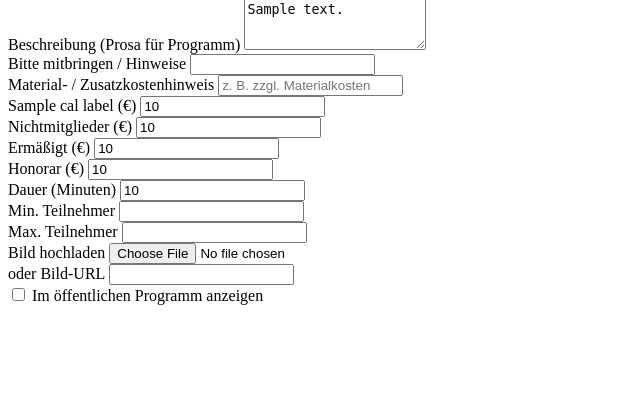
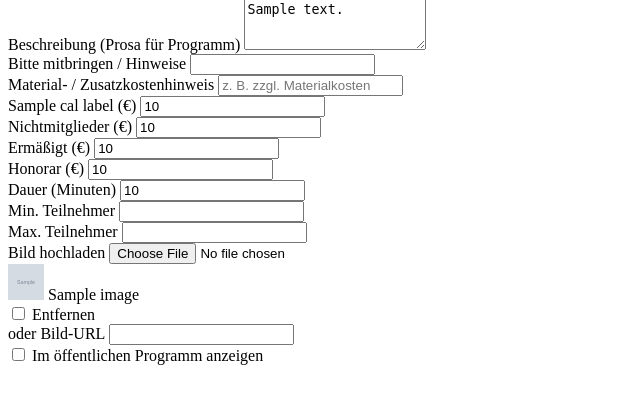
Before and after one commit to bzaiser/cal-django-kit, a Django app: template cal_kit/templates/cal_kit/includes/_offering_form_fields.html in a window 1280 px wide. Shown: the part 127-531 px from the top of the page, without its empty margins (0-640 px from the left). Run offline with Django 3.2, Linux system fonts and the light colour scheme; the template is opened without the code that fills it: most values are stand-ins (such as "Sample title", 1, 10 or a date in 2020); grey boxes marked "Sample" are stand-in pictures.

Commit message:
Show current uploaded image preview and remove checkbox in offering edit form

```diff
--- a/cal_kit/templates/cal_kit/includes/_offering_form_fields.html
+++ b/cal_kit/templates/cal_kit/includes/_offering_form_fields.html
@@ -92,6 +92,16 @@
     <div class="col-md-6">
         <label class="form-label small fw-semibold mb-1">Bild hochladen</label>
         <input type="file" name="image" accept="image/*" class="form-control form-control-sm">
+        {% if o and o.image %}
+        <div class="d-flex align-items-center gap-2 mt-1">
+            <img src="{{ o.image.url }}" alt="{{ o.title }}" class="rounded border object-fit-cover" style="width: 36px; height: 36px;">
+            <span class="small text-muted text-truncate" style="max-width: 160px;">{{ o.image.name }}</span>
+            <div class="form-check ms-auto mb-0">
+                <input type="checkbox" name="remove_image" value="1" id="remImg-{{ o.id }}" class="form-check-input">
+                <label class="form-check-label small text-danger" for="remImg-{{ o.id }}">Entfernen</label>
+            </div>
+        </div>
+        {% endif %}
     </div>
     <div class="col-md-6">
         <label class="form-label small fw-semibold mb-1">oder Bild-URL</label>
```
Also changed, not shown: tests/test_cal_kit.py (+10 -0 lines).
